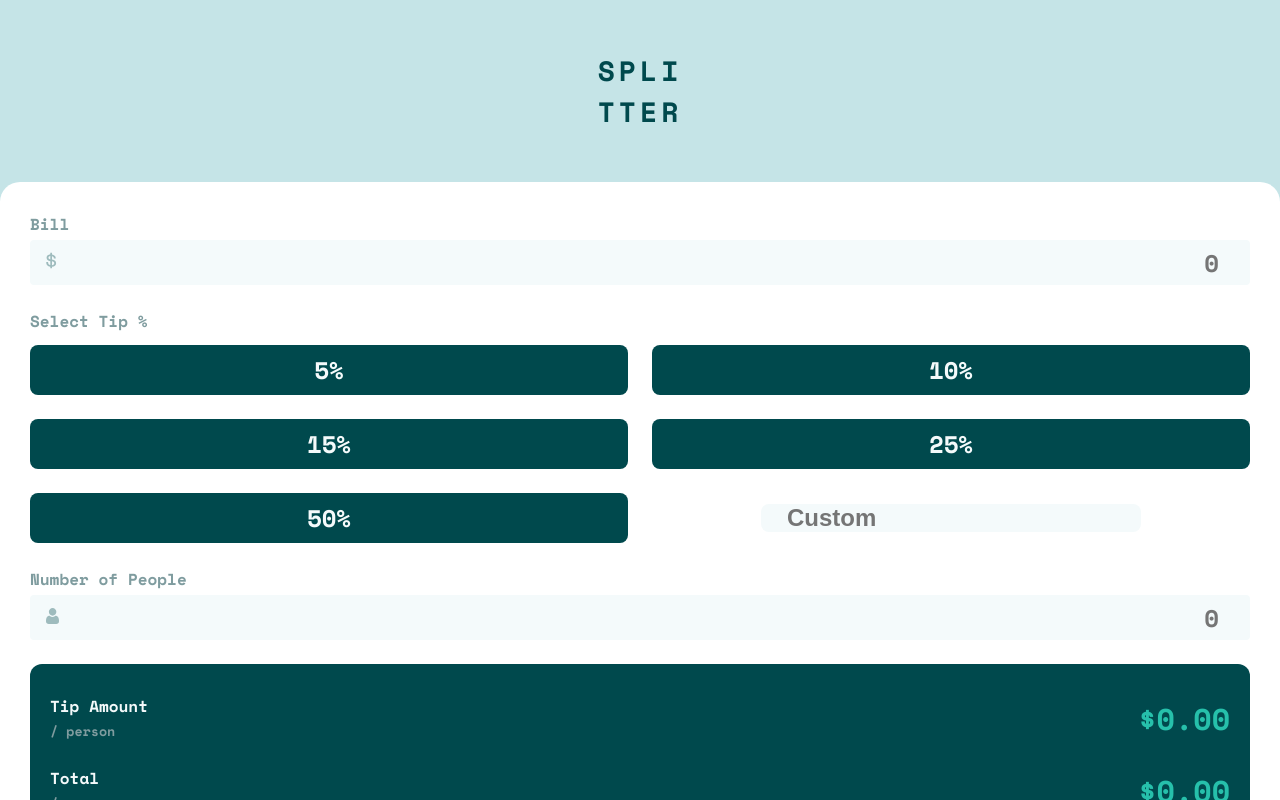
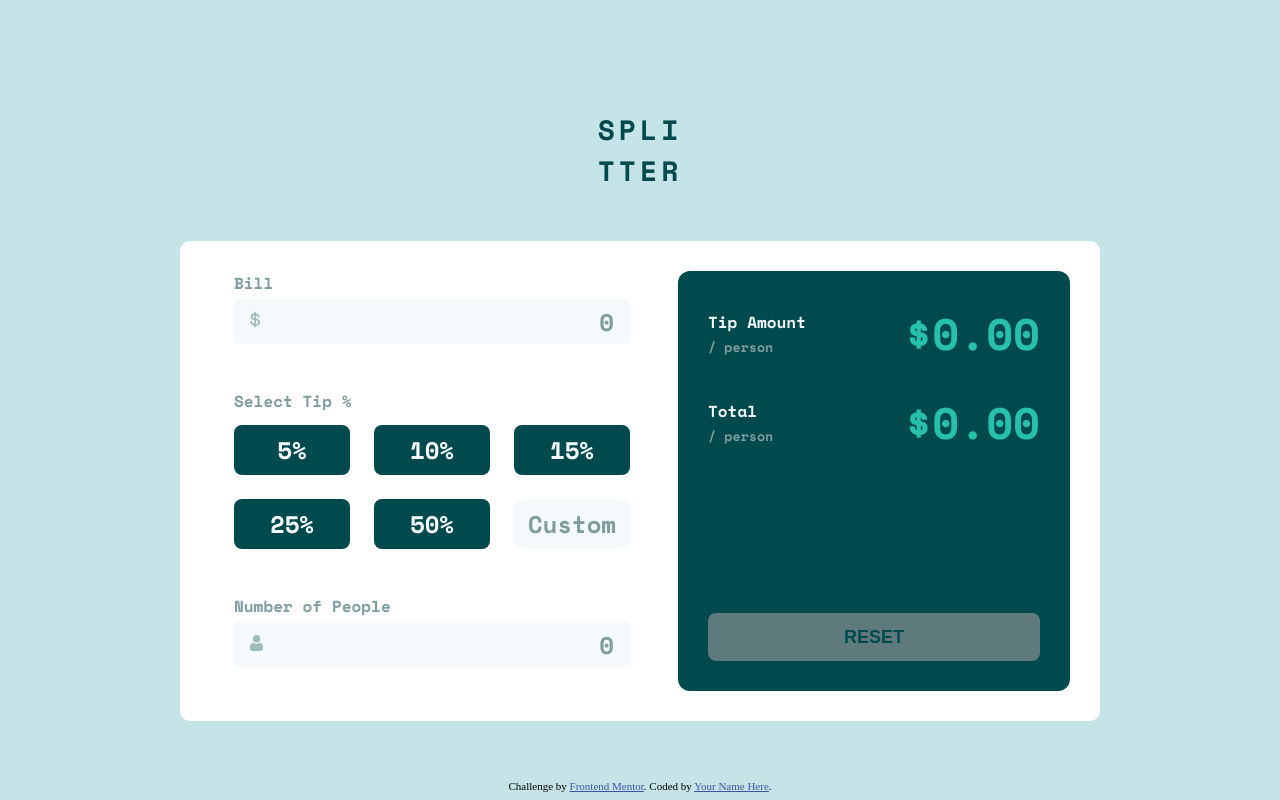
Before and after one commit to fa23bcs233/tip-calculator, a plain HTML site: page index.html in a window 1280 px wide. Drawn offline with Linux system fonts and the light colour scheme.

Commit message:
Styles Done
All the Styling part of the project is done and styles are included for the different states

```diff
--- a/index.html
+++ b/index.html
@@ -7,6 +7,7 @@
   <link rel="icon" type="image/png" sizes="32x32" href="./images/favicon-32x32.png">
   <title>Frontend Mentor | Tip calculator app</title>
   <link rel="stylesheet" href="style.css">
+  <script defer src="./script.js"></script>
 </head>
 
 <body>
@@ -24,7 +25,7 @@
             </label>
             <div class="bill-input input">
               <span><img src="./images/icon-dollar.svg" alt="dollar" role="none"></span>
-              <input type="number" id="bill" name="bill" placeholder="0">
+              <input type="text" inputmode="numeric" id="bill" name="bill" placeholder="0" autocomplete="off">
             </div>
           </div>
 
@@ -52,7 +53,7 @@
                 <input type="radio" name="tip" id="tip-50">
               </label>
               <label class="tip" id="custom-tip">
-                <input type="text" name="custom-tip" placeholder="Custom">
+                <input type="text" inputmode="numeric" name="custom-tip" placeholder="Custom" autocomplete="off">
               </label>
 
             </div>
@@ -61,11 +62,11 @@
           <div class="input-field">
             <label for="npeople">
               <span class="label">Number of People</span>
-              <span class="error-message" role="alert" hidden>Can't be zero</span>
+              <span class="error-message" role="alert" >Can't be zero</span>
             </label>
             <div class="npeople input">
               <span><img src="./images/icon-person.svg" alt="persons" role="none"></span>
-              <input type="number" id="persons" name="persons" placeholder="0">
+              <input type="text" inputmode="numeric" id="persons" name="persons" placeholder="0" autocomplete="off">
             </div>
           </div>
 
@@ -73,6 +74,8 @@
       </section>
 
       <section class="tip-results">
+
+        <div>
           <div class="output" id="tip-amount">
             <div class="left">
               <h4>Tip Amount</h4>
@@ -95,10 +98,10 @@
               <strong>$0.00</strong>
             </div>
           </div>
+        </div>
 
-
-        <div class="reset-button">
-          <button>RESET</button>
+        <div class="reset-button disable">
+          <button disabled="true">RESET</button>
         </div>
       </section>
     </div>
--- a/style.css
+++ b/style.css
@@ -16,7 +16,8 @@
     font-weight: 700;
 }
 
-:root{
+:root {
+    --green-200: #9FE8DF;
     --green-400: hsl(172, 67%, 45%);
     --green-900: hsl(183, 100%, 15%);
     --grey-500: hsl(186, 14%, 43%);
@@ -24,16 +25,18 @@
     --grey-200: hsl(185, 41%, 84%);
     --grey-50: hsl(189, 47%, 97%);
     --white: hsl(0, 100%, 100%);
+    --error:hsl(15, 40%, 51%);
 }
 
-html, body{
+html,
+body {
     height: 100%;
     width: 100%;
     overflow-x: hidden;
     background-color: var(--grey-200);
 }
 
-main{
+main {
     display: flex;
     flex-direction: column;
     align-items: center;
@@ -41,9 +44,10 @@ main{
     padding-top: 50px;
     font-family: space-mono;
     font-weight: 400;
+    min-height: calc(100vh - 20px);
 }
 
-h1{
+h1 {
     color: var(--green-900);
     font-weight: 600;
     font-size: 28px;
@@ -51,7 +55,9 @@ h1{
     margin-bottom: 50px;
 }
 
-.tip-calculator-container{
+
+/************************* Styling the Fields ****************/
+.tip-calculator-container {
     background-color: var(--white);
     width: 100%;
     border-radius: 20px 20px 0px 0px;
@@ -61,19 +67,24 @@ h1{
     gap: 24px;
 }
 
-.input-field label{
+
+/**
+ * Input Field Styling
+*/
+.input-field label {
     width: 100%;
     display: flex;
     justify-content: space-between;
     margin-bottom: 4px;
 }
 
-.input-field label span , fieldset legend{
+.input-field label span,
+fieldset legend {
     font-weight: 700;
-    color:var(--grey-400);
+    color: var(--grey-400);
 }
 
-.input-field .input{
+.input-field .input {
     background-color: var(--grey-50);
     height: 45px;
     border-radius: 4px;
@@ -83,7 +94,7 @@ h1{
     padding: 0px 16px;
 }
 
-.input-field .input input{
+.input-field .input input {
     height: 100%;
     width: 100%;
     border: none;
@@ -94,26 +105,37 @@ h1{
     color: var(--green-900);
     font-weight: bolder;
     font-family: space-mono;
+    caret-color: var(--green-400);
 }
 
+input::placeholder{
+    color: var(--grey-400);
+}
 
-fieldset{
+.error-message{
+    display: none;
+}
+
+/**
+ * Field Set Sytles
+*/
+fieldset {
     border: none;
     margin: 24px 0px;
 }
 
-fieldset .tip-perts{
+fieldset .tip-perts {
     display: grid;
     grid-template-columns: 1fr 1fr;
     margin-top: 12px;
     gap: 24px;
 }
 
-.tip-perts .tip input[type='radio']{
+.tip-perts .tip input[type='radio'] {
     display: none;
 }
 
-.tip{
+.tip {
     background-color: var(--green-900);
     display: flex;
     align-items: center;
@@ -124,54 +146,69 @@ fieldset .tip-perts{
     color: var(--grey-50);
     border-radius: 8px;
     overflow: hidden;
+    min-width: 116px;
 }
 
-#custom-tip{
+/**
+ * Styling the Custom Field
+*/
+
+#custom-tip {
     background-color: transparent;
 }
 
-#custom-tip input{
+#custom-tip input {
     background-color: var(--grey-50);
     border: none;
     outline: none;
     border-radius: 8px;
     font-size: 24px;
-    padding: 0px 26px;
     font-weight: 700;
+    width: 100%;
+    height: 100%;
+    text-align: right;
+    font-family: space-mono;
+    padding: 0px 12px;
+    color: var(--green-900);
+    caret-color: var(--green-400);
 }
 
+#custom-tip input::placeholder{
+    text-align: center;
+}
 
-.tip-results{
+/**************************** For the output pane ***********************/
+.tip-results {
     background-color: var(--green-900);
     padding: 30px 20px 20px 20px;
     border-radius: 12px;
 }
 
-.output{
+.output {
     display: flex;
     align-items: center;
     justify-content: space-between;
     margin-bottom: 24px;
 }
 
-.output h4{
+.output h4 {
     color: var(--grey-50);
     font-size: 16px;
 }
 
-.output small{
+.output small {
     color: var(--grey-400);
     font-weight: 700;
 }
 
-.output strong{
+.output strong {
     color: var(--green-400);
     font-size: 30px;
 }
 
 .reset-button button{
     width: 100%;
-    height: 50px;
+    height: 48px;
     background-color: var(--green-400);
     border: none;
     margin-top: 12px;
@@ -181,12 +218,94 @@ fieldset .tip-perts{
     color: var(--green-900);
 }
 
+/************************ Attribution Stylings *************/
+
 .attribution {
     background-color: var(--white);
     font-size: 11px;
     text-align: center;
+    height: 20px;
 }
 
 .attribution a {
     color: hsl(228, 45%, 44%);
 }
+
+/*********** Desktop View ********************/
+@media (min-width:700px) {
+    .tip-calculator-container {
+        flex-direction: row;
+        border-radius: 10px;
+        max-width: 920px;
+        height: 480px;
+    }
+
+    .tip-results,
+    .input-fields-container {
+        flex: 1;
+    }
+
+    .input-fields-container {
+        padding: 0px 24px 24px 24px;
+    }
+
+    .input-fields-container form , .tip-results{
+        display: flex;
+        flex-direction: column;
+        justify-content: space-between;
+        height: 100%;
+    }
+
+    .tip-results{
+        padding: 30px;
+    }
+
+    .tip-results .output strong{
+        font-size: 44px;
+    }
+
+    fieldset .tip-perts {
+        grid-template-columns: 1fr 1fr 1fr;
+    }
+
+    .attribution {
+        background-color: transparent;
+    }
+}
+
+/****************** Managing the States Styles ***************/
+/**
+ * active Input Fields
+*/
+input:hover{
+    cursor: pointer;
+}
+
+.input-field.active .input , #custom-tip.active{
+    border: 2px solid var(--green-400);
+}
+
+.input-field.error .error-message{
+    display: block;
+    color: var(--error);
+}
+
+.input-field.error .input{
+    border: 2px solid var(--error);
+}
+
+.tip:hover , .tip.active{
+    background-color: var(--green-200);
+    color: var(--green-900);
+    cursor: pointer;
+}
+
+.reset-button button:hover{
+    background-color: var(--green-200);
+    cursor: pointer;
+}
+
+.reset-button.disable button{
+    background-color: var(--grey-500);
+    cursor: default;
+}
```
Also changed, not shown: script.js (added), 2 other files. Lines whose indentation alone changed are shown as unchanged.
